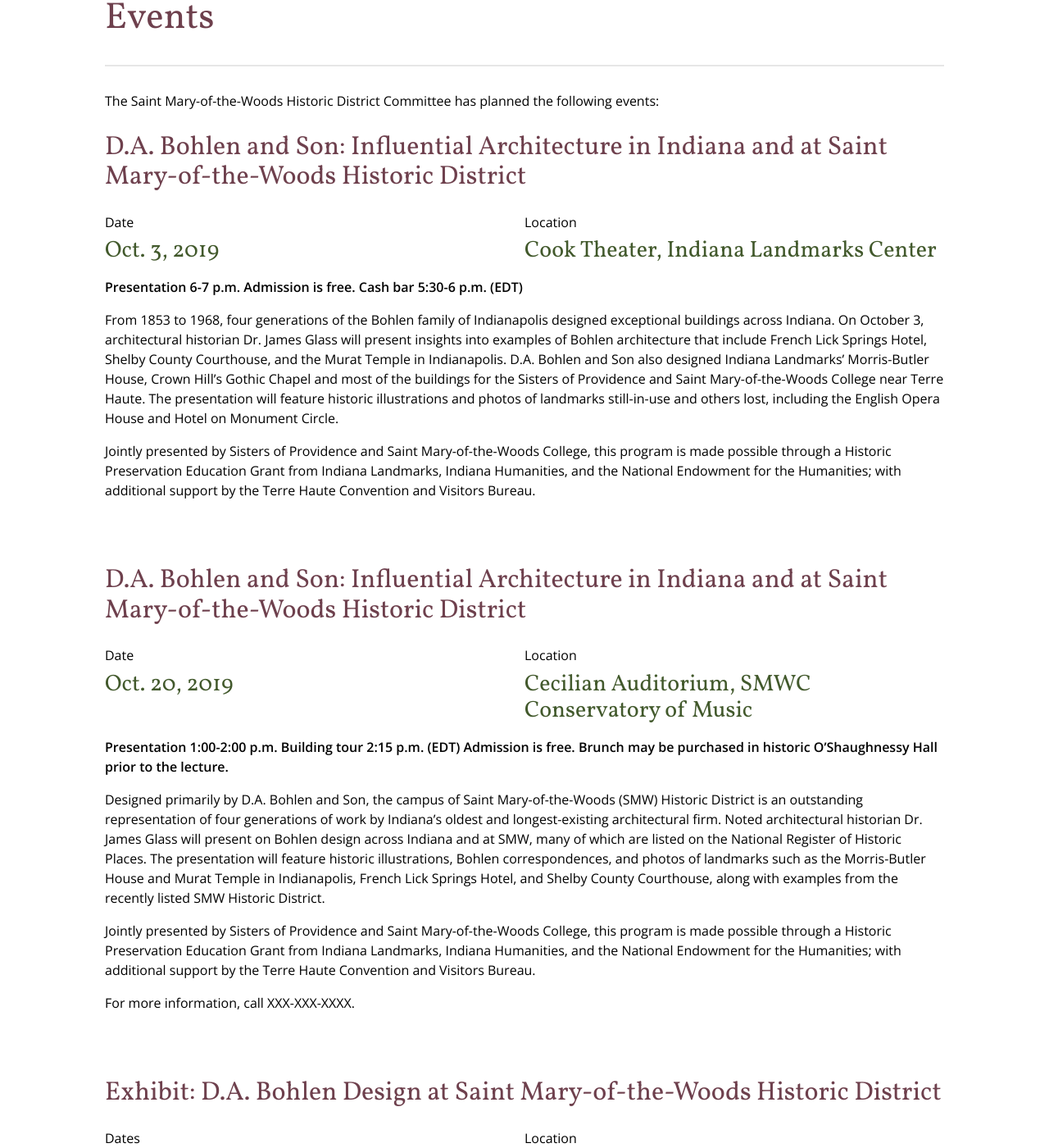
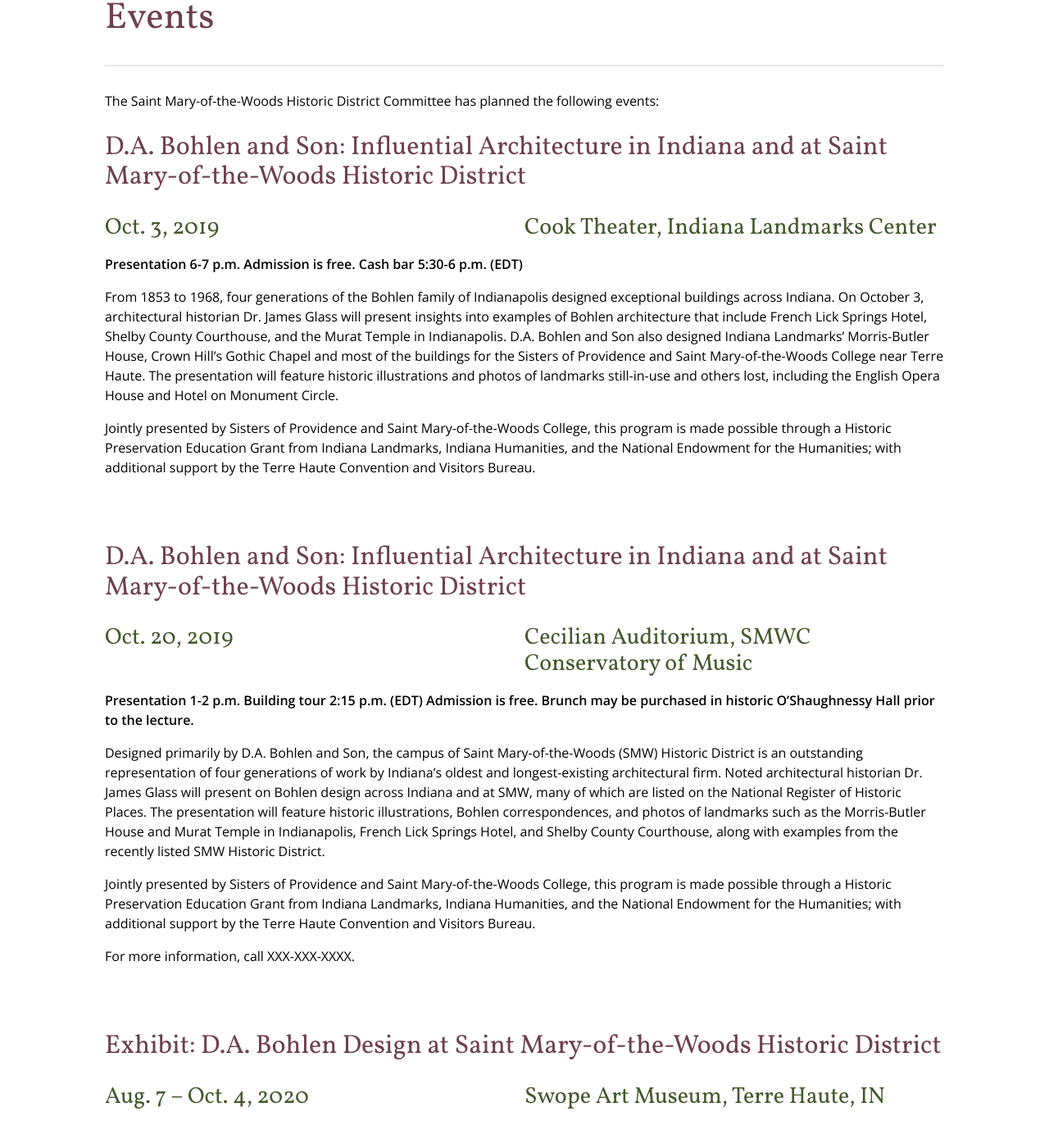
Before and after one commit to smwcollege/smw-historic-district, a Jekyll site: the page built from events.md, in a window 1280 px wide and 1400 px high, scrolled down 613 px. Shown: the whole window at 82% size. Built offline with Jekyll 4.4.1, drawn with Linux system fonts in a browser that asks for light colours.

Commit message:
Copy edits

```diff
--- a/_layouts/events.html
+++ b/_layouts/events.html
@@ -9,11 +9,9 @@ layout: page
             <h2>D.A. Bohlen and Son: Influential Architecture in Indiana and at Saint Mary-of-the-Woods Historic District</h2>
             <div class="two-column">
                 <div class="column">
-                    <div class="label">Date</div>
                     <div class="info">Oct. 3, 2019</div>
                 </div>
                 <div class="column">
-                        <div class="label">Location</div>
                         <div class="info">Cook Theater, Indiana Landmarks Center</div>
                     </div>
             </div>
@@ -25,15 +23,13 @@ layout: page
             <h2>D.A. Bohlen and Son: Influential Architecture in Indiana and at Saint Mary-of-the-Woods Historic District</h2>
             <div class="two-column">
                 <div class="column">
-                    <div class="label">Date</div>
                     <div class="info">Oct. 20, 2019</div>
                 </div>
                 <div class="column">
-                        <div class="label">Location</div>
                         <div class="info">Cecilian Auditorium, SMWC Conservatory of Music</div>
                     </div>
             </div>
-            <p><strong>Presentation 1:00-2:00 p.m. Building tour 2:15 p.m. (EDT) Admission is free. Brunch may be purchased in historic O’Shaughnessy Hall prior to the lecture.</strong></p>
+            <p><strong>Presentation 1-2 p.m. Building tour 2:15 p.m. (EDT) Admission is free. Brunch may be purchased in historic O’Shaughnessy Hall prior to the lecture.</strong></p>
             <p>Designed primarily by D.A. Bohlen and Son, the campus of Saint Mary-of-the-Woods (SMW) Historic District is an outstanding representation of four generations of work by Indiana’s oldest and longest-existing architectural firm. Noted architectural historian Dr. James Glass will present on Bohlen design across Indiana and at SMW, many of which are listed on the National Register of Historic Places. The presentation will feature historic illustrations, Bohlen correspondences, and photos of landmarks such as the Morris-Butler House and Murat Temple in Indianapolis, French Lick Springs Hotel, and Shelby County Courthouse, along with examples from the recently listed SMW Historic District.</p>
             <p>Jointly presented by Sisters of Providence and Saint Mary-of-the-Woods College, this program is made possible through a Historic Preservation Education Grant from Indiana Landmarks, Indiana Humanities, and the National Endowment for the Humanities; with additional support by the Terre Haute Convention and Visitors Bureau.</p>
             <p>For more information, call XXX-XXX-XXXX.</p>
@@ -42,11 +38,9 @@ layout: page
             <h2>Exhibit: D.A. Bohlen Design at Saint Mary-of-the-Woods Historic District</h2>
             <div class="two-column">
                 <div class="column">
-                    <div class="label">Dates</div>
                     <div class="info">Aug. 7 – Oct. 4, 2020</div>
                 </div>
                 <div class="column">
-                        <div class="label">Location</div>
                         <div class="info">Swope Art Museum, Terre Haute, IN</div>
                     </div>
             </div>
```
